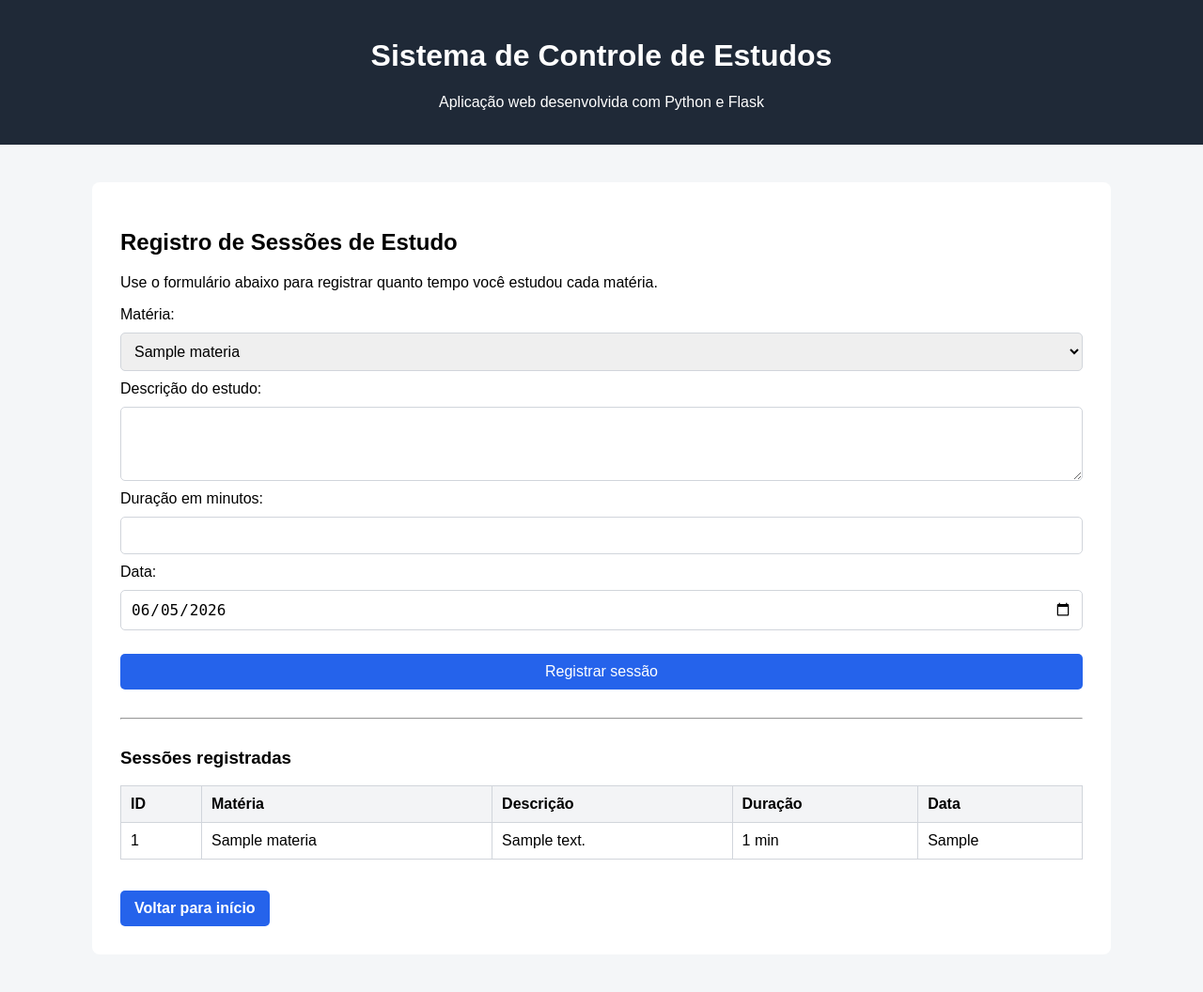
After one commit to gabsoares0/sistema-controle-estudos, a Flask app: page /sessoes in a window 1280 px wide. The commit adds this page. Shown: the whole page at 94% size. Run offline with Flask 3, Linux system fonts and the light colour scheme; tables that the repository leaves empty hold one stand-in row (values such as "Sample post").

Commit message:
Ajustando CSS

```diff
--- a/app.py
+++ b/app.py
@@ -1,5 +1,6 @@
 from flask import Flask, render_template, request, redirect, url_for
 import sqlite3
+from datetime import date
 
 app = Flask(__name__)
 
@@ -21,6 +22,17 @@ def criar_tabelas():
             id INTEGER PRIMARY KEY AUTOINCREMENT,
             nome TEXT NOT NULL,
             descricao TEXT
+        )
+    """)
+
+    cursor.execute("""
+        CREATE TABLE IF NOT EXISTS sessoes_estudo (
+            id INTEGER PRIMARY KEY AUTOINCREMENT,
+            materia_id INTEGER NOT NULL,
+            descricao TEXT NOT NULL,
+            duracao INTEGER NOT NULL,
+            data TEXT NOT NULL,
+            FOREIGN KEY (materia_id) REFERENCES materias(id)
         )
     """)
 
@@ -63,6 +75,55 @@ def materias():
     return render_template("materias.html", materias=lista_materias)
 
 
+@app.route("/sessoes", methods=["GET", "POST"])
+def sessoes():
+    conexao = conectar_banco()
+    cursor = conexao.cursor()
+
+    if request.method == "POST":
+        materia_id = request.form["materia_id"]
+        descricao = request.form["descricao"]
+        duracao = request.form["duracao"]
+        data_estudo = request.form["data"]
+
+        cursor.execute("""
+            INSERT INTO sessoes_estudo (materia_id, descricao, duracao, data)
+            VALUES (?, ?, ?, ?)
+        """, (materia_id, descricao, duracao, data_estudo))
+
+        conexao.commit()
+        conexao.close()
+
+        return redirect(url_for("sessoes"))
+
+    cursor.execute("SELECT * FROM materias ORDER BY nome ASC")
+    lista_materias = cursor.fetchall()
+
+    cursor.execute("""
+        SELECT
+            sessoes_estudo.id,
+            materias.nome AS materia,
+            sessoes_estudo.descricao,
+            sessoes_estudo.duracao,
+            sessoes_estudo.data
+        FROM sessoes_estudo
+        INNER JOIN materias ON materias.id = sessoes_estudo.materia_id
+        ORDER BY sessoes_estudo.id DESC
+    """)
+    lista_sessoes = cursor.fetchall()
+
+    conexao.close()
+
+    data_atual = date.today().isoformat()
+
+    return render_template(
+        "sessoes.html",
+        materias=lista_materias,
+        sessoes=lista_sessoes,
+        data_atual=data_atual
+    )
+
+
 if __name__ == "__main__":
     criar_tabelas()
     app.run(debug=True)
--- a/templates/base.html
+++ b/templates/base.html
@@ -41,6 +41,46 @@
             border-radius: 5px;
             margin-top: 15px;
         }
+
+                form {
+            display: flex;
+            flex-direction: column;
+            gap: 10px;
+        }
+
+        input, textarea, select {
+            padding: 10px;
+            border: 1px solid #d1d5db;
+            border-radius: 5px;
+            font-size: 16px;
+        }
+
+        button {
+            border: none;
+            cursor: pointer;
+            font-size: 16px;
+        }
+
+        table {
+            width: 100%;
+            border-collapse: collapse;
+            margin-top: 15px;
+        }
+
+        th, td {
+            border: 1px solid #d1d5db;
+            padding: 10px;
+            text-align: left;
+        }
+
+        th {
+            background-color: #f3f4f6;
+        }
+
+        hr {
+            margin: 30px 0;
+        }
+
     </style>
 </head>
 <body>
--- a/templates/index.html
+++ b/templates/index.html
@@ -15,5 +15,6 @@
 </p>
 
 <a href="/materias" class="button">Começar</a>
+<a href="/sessoes" class="button">Registrar estudos</a>
 
 {% endblock %}
--- /dev/null
+++ b/templates/sessoes.html
@@ -0,0 +1,73 @@
+{% extends "base.html" %}
+
+{% block content %}
+
+<h2>Registro de Sessões de Estudo</h2>
+
+<p>Use o formulário abaixo para registrar quanto tempo você estudou cada matéria.</p>
+
+{% if materias %}
+
+<form method="POST" action="/sessoes">
+    <label>Matéria:</label>
+    <select name="materia_id" required>
+        {% for materia in materias %}
+            <option value="{{ materia['id'] }}">{{ materia['nome'] }}</option>
+        {% endfor %}
+    </select>
+
+    <label>Descrição do estudo:</label>
+    <textarea name="descricao" rows="3" required></textarea>
+
+    <label>Duração em minutos:</label>
+    <input type="number" name="duracao" min="1" required>
+
+    <label>Data:</label>
+    <input type="date" name="data" value="{{ data_atual }}" required>
+
+    <button type="submit" class="button">Registrar sessão</button>
+</form>
+
+{% else %}
+
+<p>Você precisa cadastrar uma matéria antes de registrar sessões de estudo.</p>
+<a href="/materias" class="button">Cadastrar matéria</a>
+
+{% endif %}
+
+<hr>
+
+<h3>Sessões registradas</h3>
+
+{% if sessoes %}
+    <table>
+        <thead>
+            <tr>
+                <th>ID</th>
+                <th>Matéria</th>
+                <th>Descrição</th>
+                <th>Duração</th>
+                <th>Data</th>
+            </tr>
+        </thead>
+        <tbody>
+            {% for sessao in sessoes %}
+            <tr>
+                <td>{{ sessao["id"] }}</td>
+                <td>{{ sessao["materia"] }}</td>
+                <td>{{ sessao["descricao"] }}</td>
+                <td>{{ sessao["duracao"] }} min</td>
+                <td>{{ sessao["data"] }}</td>
+            </tr>
+            {% endfor %}
+        </tbody>
+    </table>
+{% else %}
+    <p>Nenhuma sessão registrada ainda.</p>
+{% endif %}
+
+<br>
+
+<a href="/" class="button">Voltar para início</a>
+
+{% endblock %}
```
